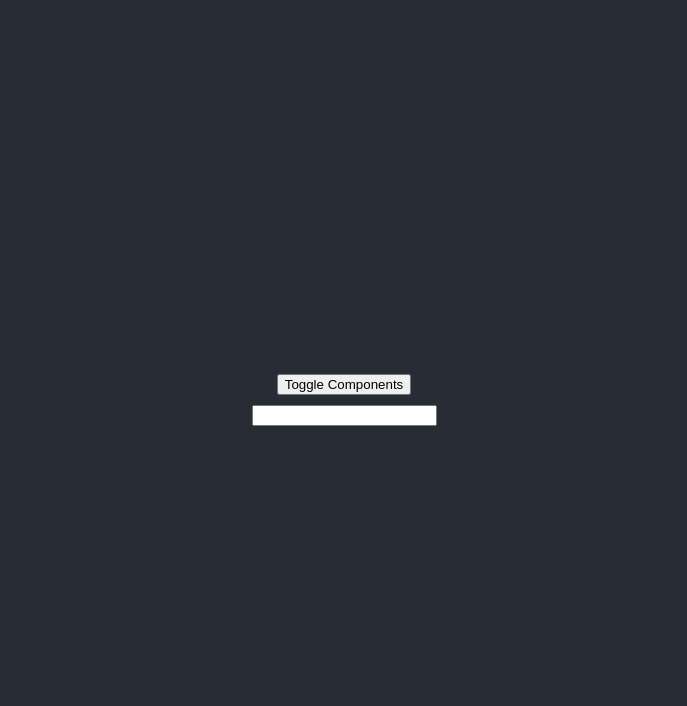
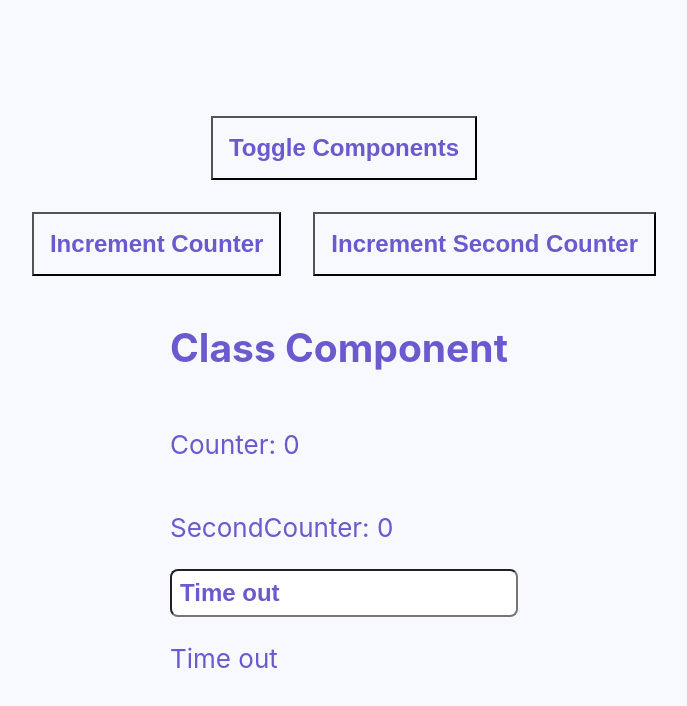
Before and after one commit to ayerest/CodeTalks, a React (Create React App) app in the folder react-hooks-talk/: page / in a window 1280 px wide. Shown: the top 706 px of the page, without its empty margins (296-983 px from the left). Built offline with nearby package versions, Linux system fonts and the light colour scheme.

Commit message:
left notes for useState and useEffect hooks demo and set up new components

```diff
--- a/react-hooks-talk/src/App.css
+++ b/react-hooks-talk/src/App.css
@@ -17,14 +17,45 @@
 }
 
 .App-header {
-  background-color: #282c34;
+  background-color: ghostwhite;
   min-height: 100vh;
   display: flex;
   flex-direction: column;
   align-items: center;
   justify-content: center;
   font-size: calc(10px + 2vmin);
-  color: white;
+  color: slateblue;
+}
+
+.App-header button {
+  padding: 1rem;
+  font-size: 1.5rem;
+  background-color: ghostwhite;
+  color: slateblue;
+  font-weight: bold;
+  margin: 1rem;
+}
+
+.App-header .buttonSection {
+  display: flex;
+}
+
+.App-header button:hover {
+  background-color: slateblue;
+  color: ghostwhite;
+}
+
+.component {
+  display: flex;
+  flex-direction: column;
+}
+
+.component input {
+  font-size: 1.5rem;
+  padding: .5rem;
+  color: slateblue;
+  font-weight: bold;
+  border-radius: .5rem;
 }
 
 .App-link {
--- a/react-hooks-talk/src/App.js
+++ b/react-hooks-talk/src/App.js
@@ -8,19 +8,30 @@ class App extends Component {
     super()
     this.state = {
       displayClassComponent: true,
+      counter: 0,
+      secondCounter: 0,
     }
   }
+  incrementCounter = () => {
+    this.setState({ counter: this.state.counter + 1 })
+  }
+  incrementSecondCounter = () => {
+    this.setState({ secondCounter: this.state.secondCounter + 1 })
+  }
   toggleDisplay = () => {
-    console.log(this.state)
     this.setState({displayClassComponent: !this.state.displayClassComponent})
   }
   render () {
     return (
       <div className="App-header">
         <button type="button" onClick={this.toggleDisplay}>Toggle Components</button>
+        <div className="buttonSection">
+          <button type="button" onClick={this.incrementCounter}>Increment Counter</button>
+          <button type="button" onClick={this.incrementSecondCounter}>Increment Second Counter</button>
+        </div>
         {this.state.displayClassComponent ?
-        <ClassComponent /> :
-        <FunctionalComponent />}
+          <ClassComponent counter={this.state.counter} secondCounter={this.state.secondCounter}/> :
+          <FunctionalComponent counter={this.state.counter} secondCounter={this.state.secondCounter}/>}
       </div>
     );
   }
--- a/react-hooks-talk/src/Components/ClassComponent.jsx
+++ b/react-hooks-talk/src/Components/ClassComponent.jsx
@@ -1,26 +1,37 @@
 import React, { Component } from 'react';
 
 class ClassComponent extends Component {
-  constructor() {
-    super()
+  constructor(props) {
+    super(props)
     this.state = {
-      name: ''
+      inputField: '',
     }
   }
+
   componentDidMount() {
-    console.log("class component did mount")
+    console.log("class component is mounted")
+    this.timer = setTimeout(() => {
+      this.setState({inputField: 'Time out'})
+    }, 2000)
+    // perform another unrelated task here...
   }
 
   componentWillUnmount() {
-    console.log("class component will unmount")
+    clearTimeout(this.timer);
   }
-  inputChangeHandler = (e) => {
-    this.setState({name: e.target.value})
+
+  inputFieldChangeHandler = (e) => {
+    this.setState({inputField: e.target.value});
   }
+
   render() {
     return (
-      <div>
-        <input type="text" value={this.state.name} onChange={this.inputChangeHandler} />
+      <div className="component">
+        <h2>Class Component</h2>
+        <p>Counter: {this.props.counter}</p>
+        <p>SecondCounter: {this.props.secondCounter}</p>
+        <input type="text" placeholder="Enter text here" value={this.state.inputField} onChange={this.inputFieldChangeHandler}/>
+        <p>{this.state.inputField}</p>
       </div>
     )
   }
--- a/react-hooks-talk/src/Components/FunctionalComponent.jsx
+++ b/react-hooks-talk/src/Components/FunctionalComponent.jsx
@@ -1,14 +1,29 @@
-import React, { useState } from 'react';
+import React, { useState, useEffect } from 'react';
 
-const FunctionalComponent = () => {
-  // console.log("rendering functional component");
-  const [name, setName] = useState('');
-  const inputChangeHandler = (e) => {
-    setName(e.target.value)
+const FunctionalComponent = (props) => {
+  const [inputField, setInputField] = useState('');
+
+  const inputFieldChangeHandler = (e) => {
+    setInputField(e.target.value);
   }
+
+  useEffect(() => {
+    console.log("functional component use effect");
+    const timer = setTimeout(() => {
+      setInputField('Time out')
+    }, 2000)
+    return () => {
+      clearTimeout(timer);
+    }
+  })
+
   return (
-    <div>
-      <input type="text" value={name} onChange={inputChangeHandler} />
+    <div className="component">
+      <h2>Functional Component</h2>
+      <p>Counter: {props.counter}</p>
+      <p>SecondCounter: {props.secondCounter}</p>
+      <input type="text" placeholder="Enter text here" value={inputField} onChange={inputFieldChangeHandler} />
+      <p>{inputField}</p>
     </div>
   )
 }
```
Also changed, not shown: react-hooks-talk/src/Components/ClassComponentNotes.jsx (added, +50 -0 lines), react-hooks-talk/src/Components/FunctionalComponentNotes.jsx (added, +47 -0 lines).
